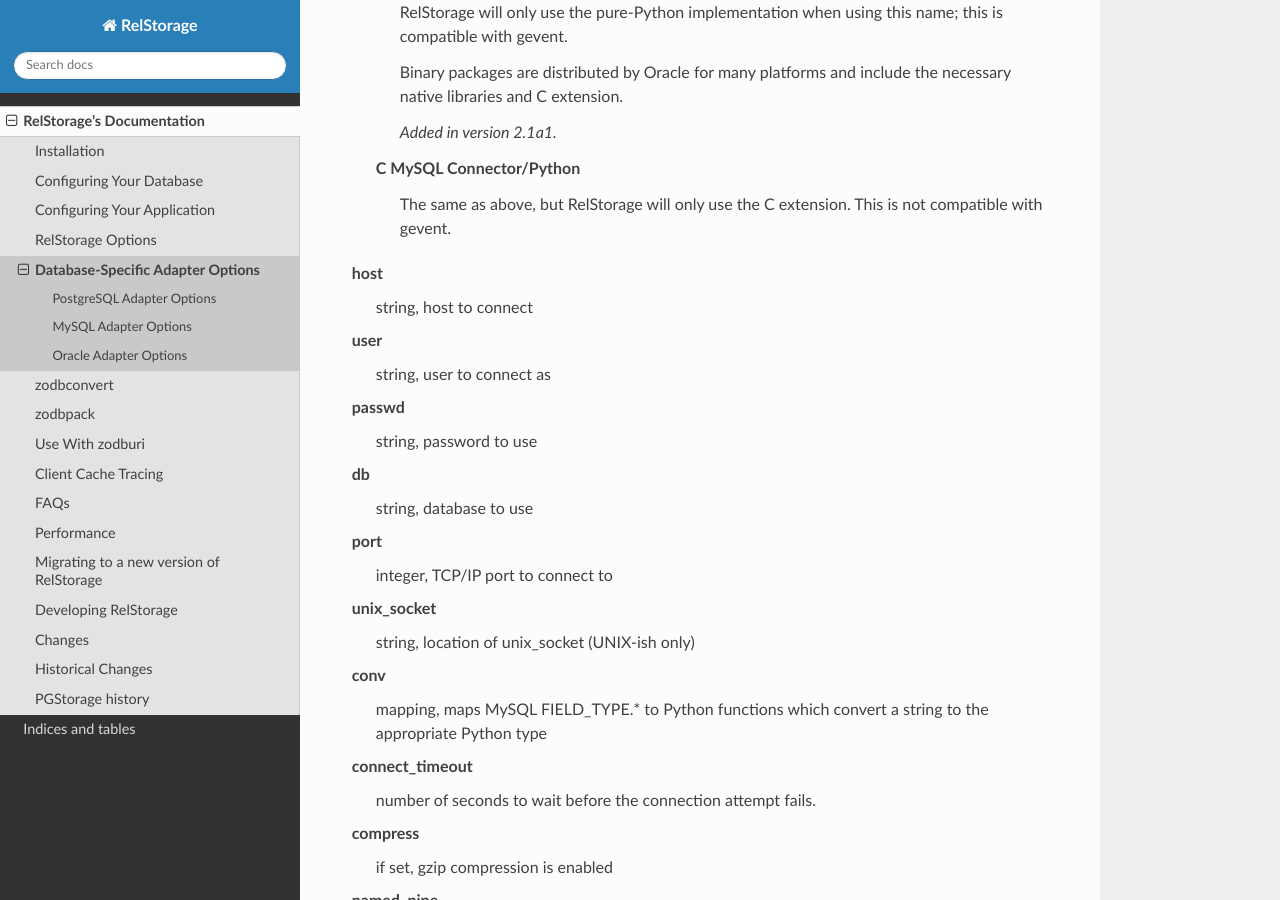
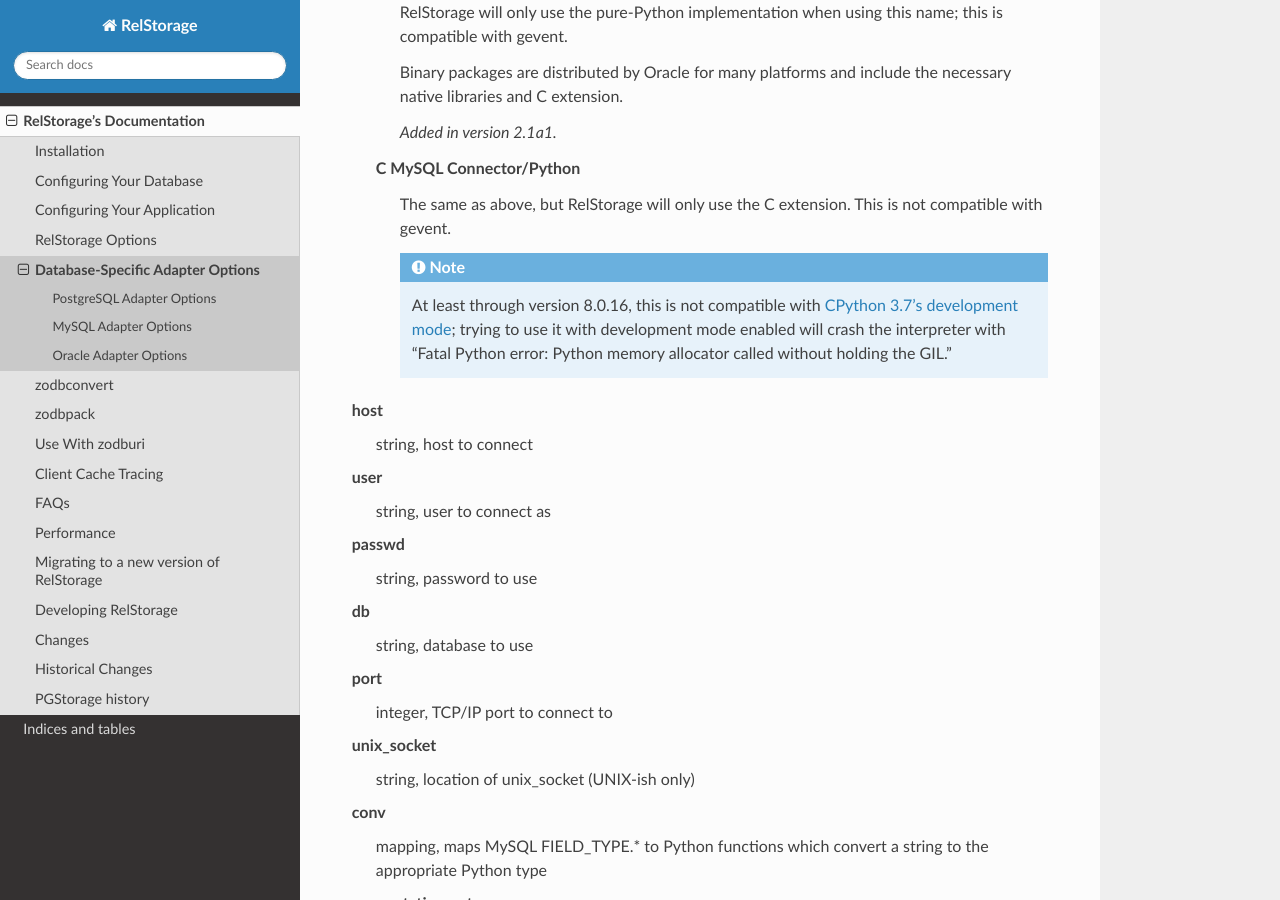
Before and after one commit to zodb/relstorage, a Sphinx documentation site: the page built from docs/db-specific-options.rst, in a window 1280 px wide and 900 px high, scrolled down 2353 px. Built offline with Sphinx 7.4.7 and the Read the Docs theme 2.0.0, drawn with Linux system fonts in a browser that asks for light colours; pages that are not in the unit, such as notebooks, are missing from menus; the version number could not be read and is left out.

Commit message:
More tweaks for CMySQLConnectorPython

```diff
--- a/docs/db-specific-options.rst
+++ b/docs/db-specific-options.rst
@@ -126,6 +126,15 @@
       The same as above, but RelStorage will only use the C extension.
       This is not compatible with gevent.
 
+      .. note::
+
+         At least through version 8.0.16, this is not compatible with
+         `CPython 3.7's development mode
+         <https://docs.python.org/3/using/cmdline.html#envvar-PYTHONDEVMODE>`_;
+         trying to use it with development mode enabled will crash the
+         interpreter with "Fatal Python error: Python memory allocator
+         called without holding the GIL."
+
 host
     string, host to connect
 
```
Also changed, not shown: 1 other file.
